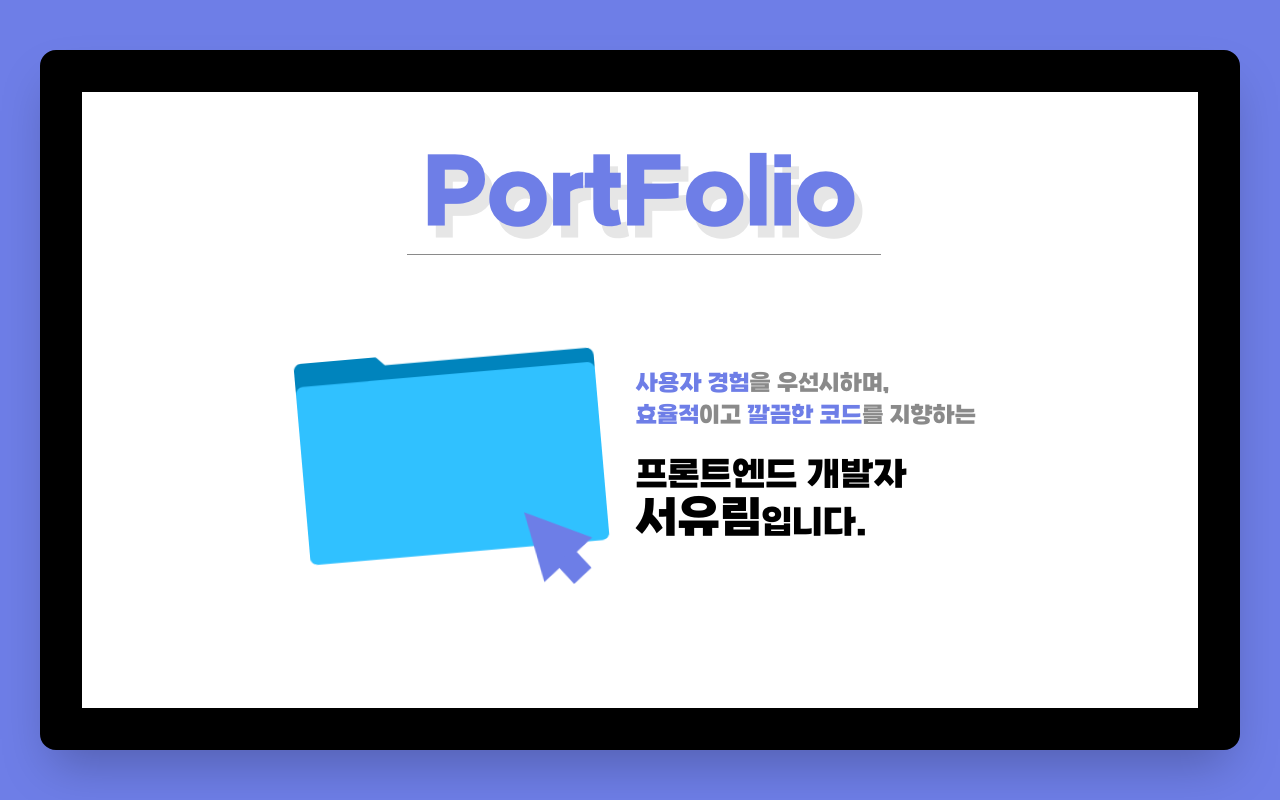
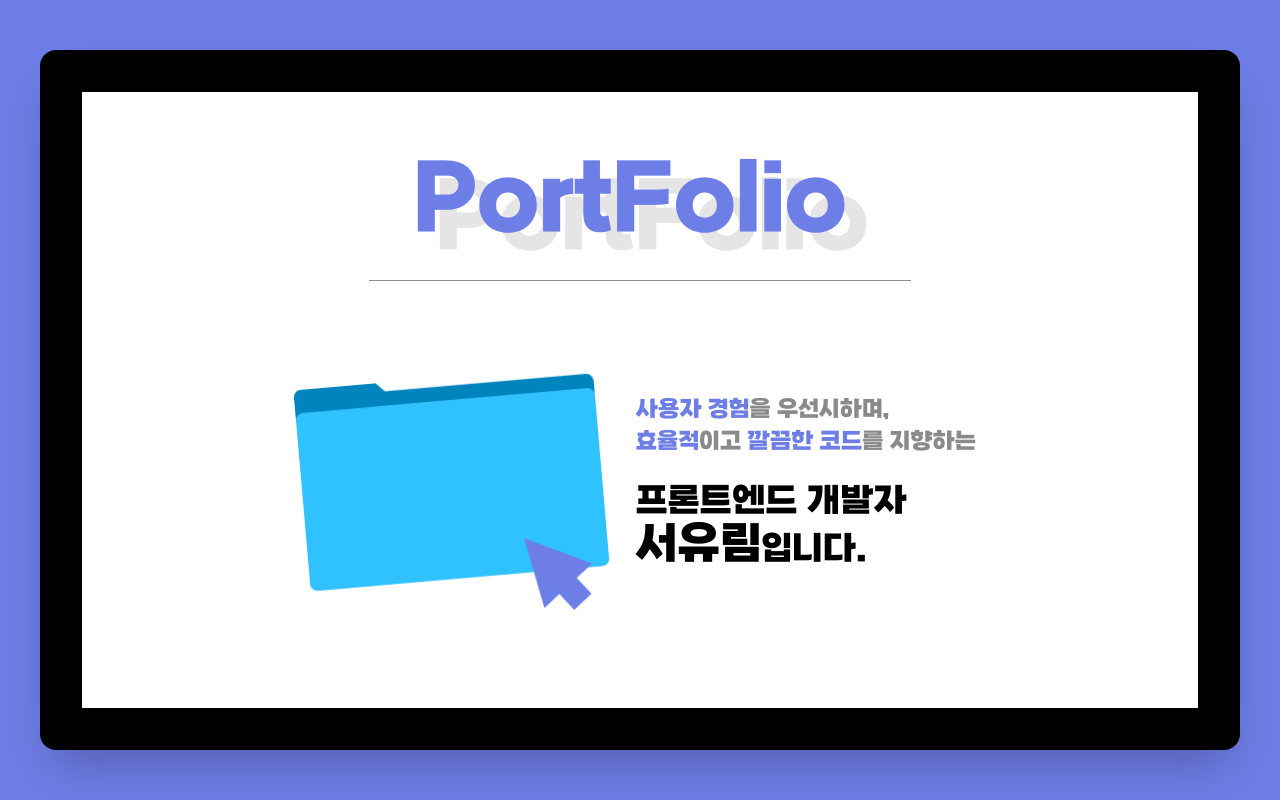
Before and after one commit to Seo-Yurim/portfolio, a Next.js app: page / in a window 1280 px wide. Shown: the top 800 px of the page. Built offline with nearby package versions, Linux system fonts and the light colour scheme.

Commit message:
FIX: 타이틀 컴포넌트 수정

```diff
--- a/src/components/title.tsx
+++ b/src/components/title.tsx
@@ -1,20 +1,7 @@
-export default function Title({
-  title,
-  className = "",
-}: {
-  title: string;
-  className?: string;
-}) {
+export default function Title({ title, className = "" }: { title: string; className?: string }) {
   return (
-    <div
-      className={`relative border-b border-text-secondary px-4 pb-3 ${className}`}
-    >
-      <h2 className="absolute left-2 top-3 border-b px-4 text-8xl text-text-background max-md:text-5xl">
-        {title}
-      </h2>
-      <h1 className="relative text-8xl text-primary max-md:text-5xl">
-        {title}
-      </h1>
+    <div className={`pl-11 pr-16 py-8 border-b border-text-secondary ${className}`}>
+      <h1 className="drop-shadow-title text-8xl text-primary max-md:text-5xl">{title}</h1>
     </div>
   );
 }
--- a/tailwind.config.ts
+++ b/tailwind.config.ts
@@ -14,7 +14,7 @@ const config = {
       center: true,
       padding: "2rem",
       screens: {
-        "2xl": "1920px",
+        "2xl": "1440px",
       },
     },
     extend: {
@@ -48,6 +48,9 @@ const config = {
           background: "hsl(var(--text-background))",
         },
       },
+      dropShadow: {
+        title: "22px 18px 0px rgba(229, 229, 229, 1)",
+      },
       keyframes: {
         bounceAndShake: {
           "0%": { transform: "scale(0.8)" },
```
